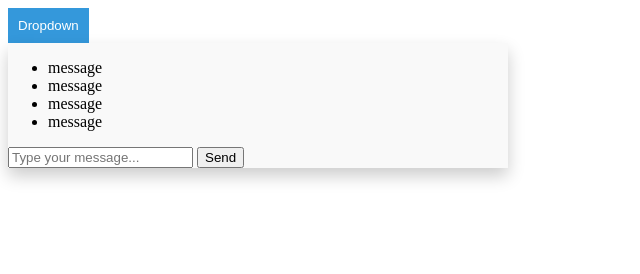
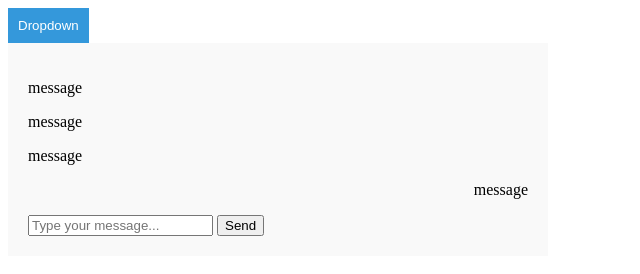
Before and after one commit to Roma-Kyrnis/Hackathon-Everlabs-2023, a plain HTML site: page Frontend/chat.html in a window 1280 px wide. Both pictures are taken after a click on the button "Dropdown". Shown: the whole page, without its empty margins (0-640 px from the left). Drawn offline with Linux system fonts and the light colour scheme.

Commit message:
updated chat.js

```diff
--- a/Backend/server.js
+++ b/Backend/server.js
@@ -23,10 +23,12 @@ wss.on("connection", function connection(ws) {
 
   ws.on("message", function message(message) {
     const data = JSON.parse(message);
+    console.log(message, data);
     if (data.type === "message") {
       wss.clients.forEach((client) => {
         if (client !== ws && client.readyState === WebSocket.OPEN) {
-          client.send(JSON.stringify({ type: "message", data: data.data }));
+          console.log(data.message);
+          client.send(JSON.stringify({ type: "message", message: data.message, sender: data.sender.id }));
         }
       });
     }
--- a/Frontend/chat.html
+++ b/Frontend/chat.html
@@ -8,13 +8,13 @@
     <div class="dropdown">
         <button class="dropbtn">Dropdown</button>
         <div class="dropdown-content" id="myDropdown">
-            <ul id="chat">
-                <li>message</li>
-                <li>message</li>
-                <li>message</li>
-                <li>message</li>
+            <div id="chat">
+                <p class="message">message</p>
+                <p class="message">message</p>
+                <p class="message ">message</p>
+                <p class="message sender">message</p>
 
-            </ul>
+            </div>
             <div class="flex">
                 <input id="message" type="text" class="text-holder" placeholder="Type your message..." list="hints" />
                 <button class="sendmessage" onclick="sendMessage()">Send</button>
--- a/Frontend/chat.js
+++ b/Frontend/chat.js
@@ -13,9 +13,8 @@ ws.onmessage = function (event) {
 
 ws.addEventListener("message", function(event) {
     const data = JSON.parse(event.data);
-
     if (data.type === "message") {
-        addMessage(data.data);
+        addMessage(data.message, data.sender);
     }
 });
 
@@ -35,13 +34,17 @@ function sendMessage() {
 
     const sender = localStorage.getItem('user')
     ws.send(JSON.stringify({ type: "message", message: message, reseiver_id : userid, sender: JSON.parse(sender)  }));
-    addMessage(message);
+    addMessage(message, JSON.parse(sender).id);
     document.getElementById("message").value = "";
 }
 
-function addMessage(message) {
-    const node = document.createElement("li");
+function addMessage(message, user) {
+    const node = document.createElement("p");
     const text = document.createTextNode(message);
+    if (JSON.parse(localStorage.getItem('user')).id == user){
+
+        node.classList.add('sender')
+    }
 
     node.appendChild(text);
 
--- a/Frontend/chatstyles.css
+++ b/Frontend/chatstyles.css
@@ -19,12 +19,20 @@
     display: none;
     position: absolute;
     background-color: #f9f9f9;
-    min-width: 160px;
-    box-shadow: 0px 8px 16px 0px rgba(0,0,0,0.2);
+    padding: 20px;
     z-index: 1;
     width: 500px;
 }
 
+#chat{
+    padding: 0;
+    padding: 0;
+}
+
+
+.sender{
+    text-align: right;
+}
 /* Style the links inside the dropdown */
 .dropdown-content a {
     color: black;
```
